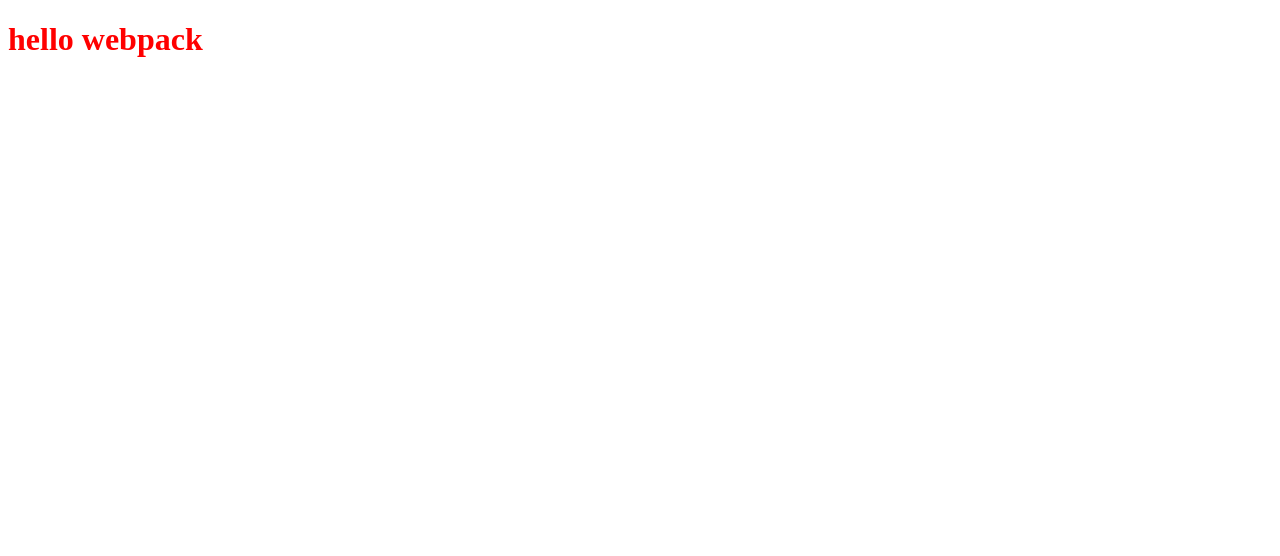
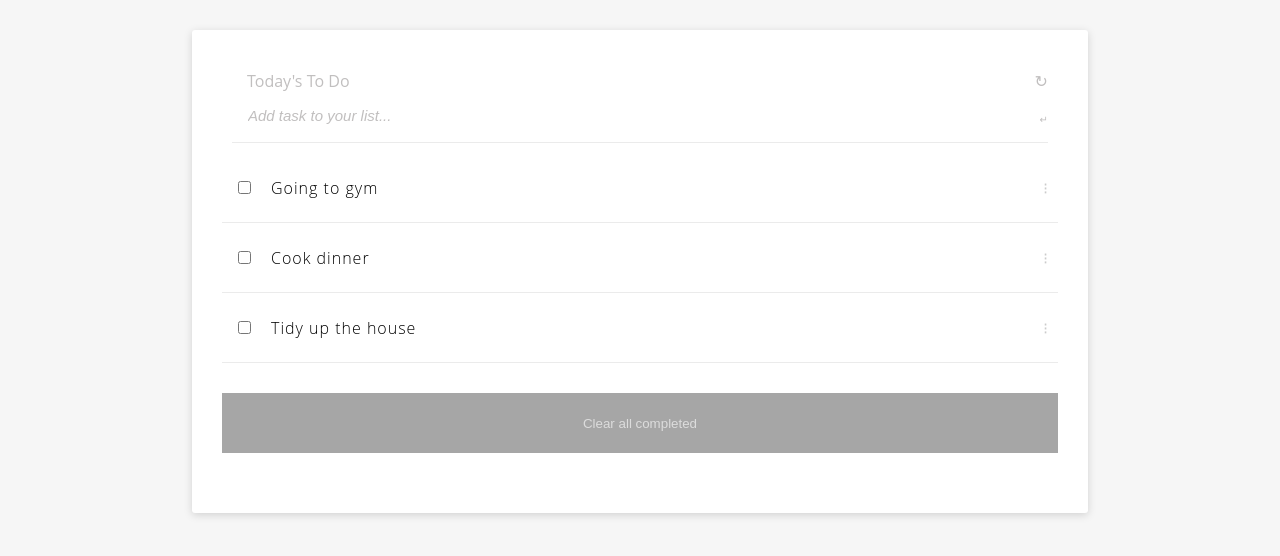
Before and after one commit to tsheporamantso/To-Do-List, a website built with webpack: page src/index.html in a window 1280 px wide. Built offline with nearby package versions, Linux system fonts and the light colour scheme.

Commit message:
Add JS objects and for loop and also add HTM elements and gave style

```diff
--- a/src/index.html
+++ b/src/index.html
@@ -1,12 +1,41 @@
 <!DOCTYPE html>
 <html lang="en">
-<head>
-    <meta charset="UTF-8">
-    <meta http-equiv="X-UA-Compatible" content="IE=edge">
-    <meta name="viewport" content="width=device-width, initial-scale=1.0">
-    <title>To-Do List</title>
-</head>
-<body>
-    <h1>hello webpack</h1>
-</body>
+  <head>
+    <meta charset="UTF-8" />
+    <meta http-equiv="X-UA-Compatible" content="IE=edge" />
+    <meta name="viewport" content="width=device-width, initial-scale=1.0" />
+    <title>To Do List Title Page</title>
+  </head>
+
+  <body>
+    <main class="tasks">
+      <section class="section">
+        <div class="title flex">
+          <ul class="addTasks flex"></ul>
+          <ul>
+            <li>
+              <div class="titleIcon">
+                <p>Today's To Do</p>
+                <span>&#8635;</span>
+              </div>
+            </li>
+            <li class="addTask">
+              <form class="form flex">
+                <input
+                  class="newItem"
+                  type="text"
+                  name=""
+                  id="newItem"
+                  placeholder="Add task to your list..."
+                />
+                <span>&#8629;</span>
+              </form>
+            </li>
+          </ul>
+        </div>
+        <ul class="taskList"></ul>
+        <button class="clearAllBtn" type="button">Clear all completed</button>
+      </section>
+    </main>
+  </body>
 </html>
--- a/src/index.js
+++ b/src/index.js
@@ -1 +1,34 @@
 import './style.css';
+
+const tasks = [
+  {
+    description: 'Going to gym',
+    complated: false,
+    index: 1,
+  },
+  {
+    description: 'Cook dinner',
+    completed: false,
+    index: 2,
+  },
+  {
+    description: 'Tidy up the house',
+    completed: false,
+    index: 3,
+  },
+];
+
+const taskList = document.querySelector('.taskList');
+
+const generateTask = () => {
+  for (let i = 0; i < tasks.length; i += 1) {
+    const tsk = tasks[i];
+    taskList.innerHTML += `<li class="task flex">
+    <input type="checkbox" id="checked" name="checked" >
+    <label class="label" id="label" for="checked">${tsk.description}</label>
+    <span>&#8285;</span>
+   </li>`;
+  }
+};
+
+window.onload = generateTask();
--- a/src/style.css
+++ b/src/style.css
@@ -1,3 +1,134 @@
-h1 {
-  color: red;
+@import url("https://fonts.googleapis.com/css2?family=Roboto:wght@100&display=swap");
+
+* {
+  margin: 0;
+  padding: 0;
+  box-sizing: border-box;
+  outline: none;
+  border: none;
 }
+
+body {
+  overflow: hidden;
+  background-color: #f6f6f6;
+  font-family: "Open Sans", "Lucida Grande", tahoma, verdana, arial, sans-serif;
+}
+
+ul {
+  list-style: none;
+}
+
+.flex {
+  display: flex;
+}
+
+.titleIcon {
+  display: flex;
+  flex-direction: row;
+  justify-content: space-between;
+ }
+
+.titleIcon p {
+  margin-left: 15px;
+}
+
+.tasks {
+  width: 100%;
+  height: 100%;
+  display: flex;
+  justify-content: center;
+  align-items: center;
+  flex-direction: row;
+  margin: 30px 0;
+}
+
+.title {
+  flex-direction: column;
+  list-style-type: none;
+  color: #c1bfbf;
+  padding: 10px;
+}
+
+.title span {
+  color: #c1bfbf;
+}
+
+.tasks section {
+  background-color: #fff;
+  width: 70%;
+  padding: 30px;
+  border-radius: 3px;
+  box-shadow: 0 2px 8px rgb(0 0 0 / 15%);
+}
+
+.addTasks {
+  width: 100%;
+  list-style-type: none;
+}
+
+.form {
+  border-bottom: 1px solid rgba(0, 0, 0, 0.08);
+}
+
+.addTask input {
+  padding: 0 40px 0 1rem;
+  line-height: 50px;
+  border: none;
+  font-style: italic;
+  width: 95%;
+  height: 50px;
+}
+
+.addTask input::placeholder {
+  font-size: 15px;
+  color: #c1bfbf;
+}
+
+.form span {
+  font-size: 10px;
+  color: #c1bfbf;
+  flex-direction: row;
+  margin-left: 30%;
+  margin-top: 20px;
+}
+
+.task {
+  position: relative;
+  background-color: #fff;
+  padding: 0 49px 0 1em;
+  font-size: 1rem;
+  border-bottom: 1px solid rgba(0, 0, 0, 0.08);
+  font-weight: 300;
+  height: 70px;
+  letter-spacing: 1px;
+  align-items: center;
+}
+
+.task .label {
+  width: 100%;
+  line-height: 20px;
+  word-wrap: break-word;
+  margin-left: 20px;
+}
+
+.task span {
+  opacity: 0.2;
+  float: right;
+  margin-right: -3em;
+  padding: 0 0.5rem;
+  line-height: 0;
+  cursor: move;
+}
+
+.taskList {
+  align-items: center;
+}
+
+.clearAllBtn {
+  background-color: rgba(128, 128, 128, 0.699);
+  color: rgb(220, 220, 220);
+  margin-bottom: 30px;
+  width: 100%;
+  height: 60px;
+  margin-top: 30px;
+}
--- a/webpack.config.js
+++ b/webpack.config.js
@@ -3,6 +3,12 @@
 
 module.exports = {
   mode: 'development',
+  entry: './src/index.js',
+  output: {
+    filename: 'main.js',
+    path: path.resolve(__dirname, 'dist'),
+    clean: true,
+  },
   module: {
     rules: [
       {
```
Also changed, not shown: dist/index.html, dist/main.js.
